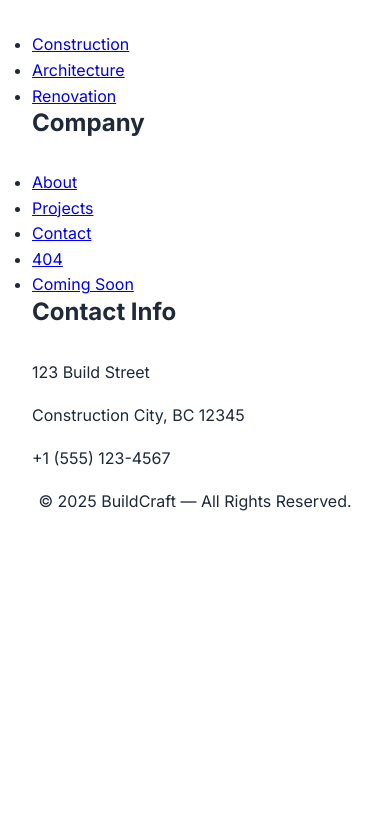
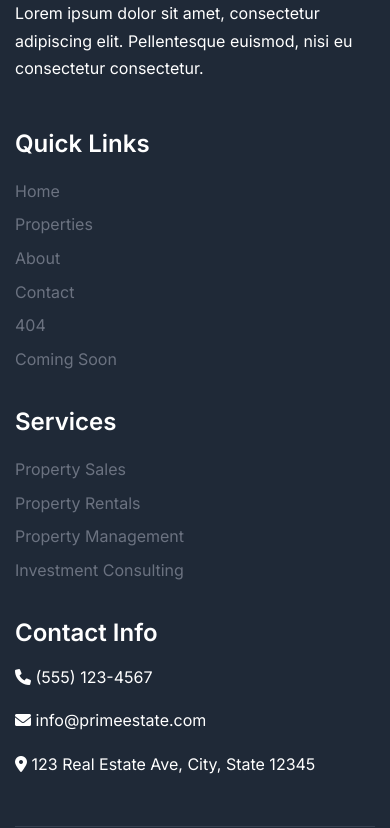
Before and after one commit to dharun-sukumar/rtl-estate, a plain HTML site: page about.html in a window 390 px wide. Shown: the part 5771-6599 px from the top of the page. Before the commit the page ends 6302 px from the top, so only its background shows below. Drawn offline with Linux system fonts and the light colour scheme.

Commit message:
footer fix

```diff
--- a/about.html
+++ b/about.html
@@ -222,54 +222,81 @@
         </div>
     </section>
 
-   <!-- Footer -->
-    <footer class="bg-gray-800 text-white py-12">
-        <div class="container mx-auto px-4">
-            <div class="grid md:grid-cols-4 gap-8">
-                <div>
-                    <div class="flex items-center gap-2 mb-4 rtl:flex-row-reverse">
-                        <div class="w-8 h-8 bg-primary rounded-lg flex items-center justify-center">
-                            <span class="text-white font-bold">B</span>
-                        </div>
-                        <span class="text-xl font-bold">BuildCraft</span>
-                    </div>
-                    <p class="text-gray-400">Lorem ipsum dolor sit amet, consectetur adipiscing elit.</p>
+     <!-- Footer -->
+    <footer class="footer">
+
+        <div class="container">
+
+            <div class="footer-content">
+
+                <div class="footer-section">
+
+                    <h4>PrimeEstate</h4>
+
+                    <p>Lorem ipsum dolor sit amet, consectetur adipiscing elit. Pellentesque euismod, nisi eu consectetur consectetur.</p>
+
                 </div>
 
-                <div>
-                    <h4 class="font-semibold mb-4">Services</h4>
-                    <ul class="space-y-2 text-gray-400">
-                        <li><a href="#" class="hover:text-white">Construction</a></li>
-                        <li><a href="#" class="hover:text-white">Architecture</a></li>
-                        <li><a href="#" class="hover:text-white">Renovation</a></li>
+                <div class="footer-section">
+
+                    <h4>Quick Links</h4>
+
+                    <ul style="list-style: none;">
+
+                        <li><a href="index.html">Home</a></li>
+
+                        <li><a href="property-details.html">Properties</a></li>
+
+                        <li><a href="about.html">About</a></li>
+
+                        <li><a href="contact.html">Contact</a></li>
+                        <li><a href="404.html">404</a></li>
+                        <li><a href="coming-soon.html">Coming Soon</a></li>
+
                     </ul>
+
                 </div>
 
-                <div>
-                    <h4 class="font-semibold mb-4">Company</h4>
-                    <ul class="space-y-2 text-gray-400">
-                        <li><a href="about.html" class="hover:text-white">About</a></li>
-                        <li><a href="projects.html" class="hover:text-white">Projects</a></li>
-                        <li><a href="contact.html" class="hover:text-white">Contact</a></li>
-                        <li><a href="404.html" class="hover:text-white">404</a></li>
-                        <li><a href="coming-soon.html" class="hover:text-white">Coming Soon</a></li>
+                <div class="footer-section">
+
+                    <h4>Services</h4>
+
+                    <ul style="list-style: none;">
+
+                        <li><a href="#">Property Sales</a></li>
+
+                        <li><a href="#">Property Rentals</a></li>
+
+                        <li><a href="#">Property Management</a></li>
+
+                        <li><a href="#">Investment Consulting</a></li>
+
                     </ul>
+
                 </div>
 
-                <div>
-                    <h4 class="font-semibold mb-4">Contact Info</h4>
-                    <div class="space-y-2 text-gray-400">
-                        <p>123 Build Street</p>
-                        <p>Construction City, BC 12345</p>
-                        <p>+1 (555) 123-4567</p>
-                    </div>
+                <div class="footer-section">
+
+                    <h4>Contact Info</h4>
+
+                    <p><i class="fas fa-phone"></i> (555) 123-4567</p>
+
+                    <p><i class="fas fa-envelope"></i> info@primeestate.com</p>
+
+                    <p><i class="fas fa-map-marker-alt"></i> 123 Real Estate Ave, City, State 12345</p>
+
                 </div>
+
             </div>
 
-            <div class="border-t border-gray-700 mt-8 pt-8 text-center text-gray-400">
-                <p>&COPY; 2025 BuildCraft — All Rights Reserved.</p>
+            <div class="footer-bottom">
+
+                <p>&copy; 2025 PrimeEstate. All rights reserved. | <a href="#privacy">Privacy Policy</a> | <a href="#terms">Terms of Service</a></p>
+
             </div>
+
         </div>
+
     </footer>
 
     <script src="main.js"></script>
--- a/style.css
+++ b/style.css
@@ -1107,6 +1107,7 @@ p {
 .gap-4 { gap: 2rem; }
 .justify-center { justify-content: center; }
 .items-center { align-items: center; }
+.justify-between { justify-content: space-between;}
 .flex-wrap { flex-wrap: wrap; }
 
 /* Loading Animation */
```
Also changed, not shown: contact.html (+62 -35 lines), index.html (+64 -34 lines), index2.html (+62 -35 lines), property-details.html (+62 -35 lines).
